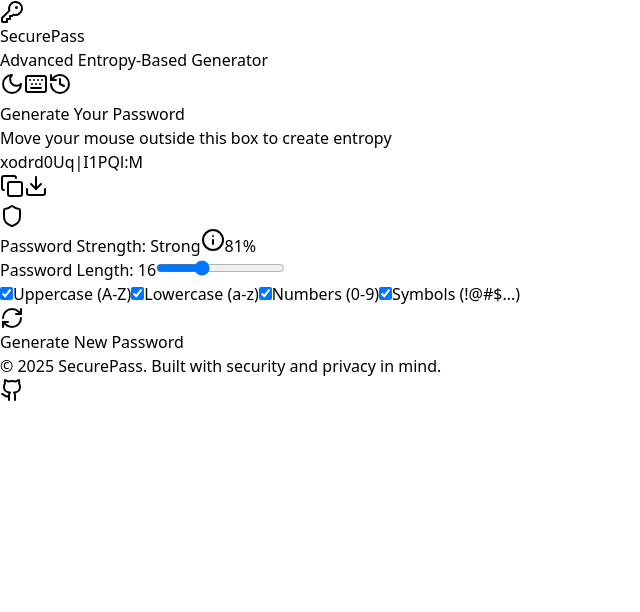
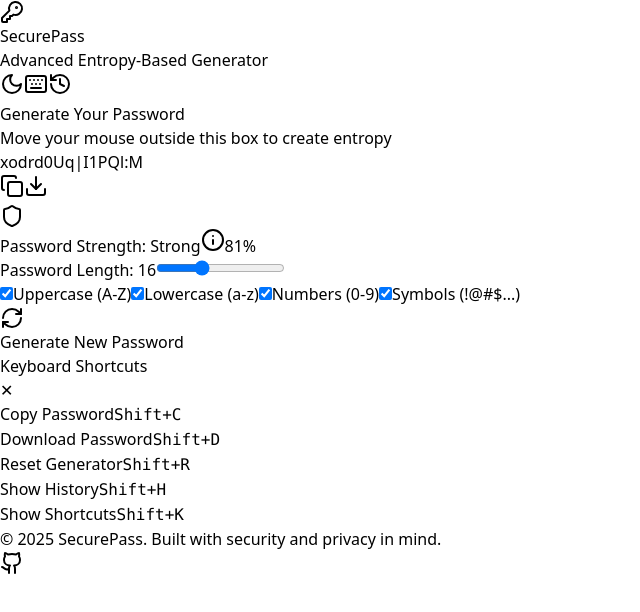
Before and after one commit to aisurf3r/securepass, a React (Vite) app: page / in a window 1280 px wide. Both pictures are taken after a click on the button 36 px from the left and 84 px from the top of the page. Shown: the top 612 px of the page, without its empty margins (0-640 px from the left). Built offline with nearby package versions, Linux system fonts and the light colour scheme.

Commit message:
Update App.tsx

```diff
--- a/src/App.tsx
+++ b/src/App.tsx
@@ -187,9 +187,8 @@
     if (!touch) return;
 
     const now = Date.now();
-    if (now - lastUpdateRef.current < 100) return; // Aumentado el tiempo entre actualizaciones
+    if (now - lastUpdateRef.current < 100) return;
 
-    // Solo 2 puntos por toque (antes eran 5)
     for (let i = 0; i < 2; i++) {
       mousePointsRef.current.push(
         touch.clientX + Math.random() * 10 - 5,
@@ -198,7 +197,7 @@
       );
     }
 
-    const newEntropy = Math.min(100, mousePointsRef.current.length / 6); // Más lento que antes (/4.5)
+    const newEntropy = Math.min(100, mousePointsRef.current.length / 6);
     setEntropyCollected(newEntropy);
     lastUpdateRef.current = now;
 
@@ -378,7 +377,13 @@
           </div>
 
           <div className="relative">
-            <div className={`${darkMode ? 'bg-gray-700' : 'bg-gray-100'} p-4 rounded-lg break-all font-mono text-lg min-h-[4rem] flex items-center overflow-x-auto max-h-24 overflow-y-auto`}>
+            <div className={`
+              ${darkMode ? 'bg-gray-700' : 'bg-gray-100'}
+              p-4 rounded-lg break-all font-mono text-lg
+              min-h-[4rem] flex items-center overflow-x-auto
+              ${!password ? 'justify-center' : ''}
+              max-h-20
+            `}>
               {password || 'Your password will appear here'}
             </div>
             {password && (
@@ -499,8 +504,112 @@
         </div>
       </main>
 
-      {/* Los modales (showHistory, showStrengthInfo, showKeyboardShortcuts) permanecen igual */}
-      {/* ... */}
+      {showHistory && (
+        <div className="fixed inset-0 bg-black/50 flex items-center justify-center p-4">
+          <div className={`${darkMode ? 'bg-gray-800' : 'bg-white'} rounded-xl p-6 w-full max-w-md`}>
+            <div className="flex justify-between items-center mb-4">
+              <h3 className={`text-xl font-bold ${darkMode ? 'text-white' : 'text-gray-800'}`}>Password History</h3>
+              <button
+                onClick={() => setShowHistory(false)}
+                className={darkMode ? 'text-gray-400 hover:text-gray-200' : 'text-gray-500 hover:text-gray-700'}
+              >
+                ✕
+              </button>
+            </div>
+            <div className="space-y-3 max-h-96 overflow-y-auto">
+              {passwordHistory.length === 0 ? (
+                <p className={`text-center py-4 ${darkMode ? 'text-gray-400' : 'text-gray-500'}`}>No passwords generated yet</p>
+              ) : (
+                passwordHistory.map((item, index) => (
+                  <div key={index} className={`${darkMode ? 'bg-gray-700' : 'bg-gray-50'} p-3 rounded-lg`}>
+                    <div className="font-mono text-sm break-all">{item.password}</div>
+                    <div className="flex justify-between items-center mt-2 text-sm text-gray-500">
+                      <span>Strength: {item.strength}%</span>
+                      <span>{new Date(item.timestamp).toLocaleTimeString()}</span>
+                    </div>
+                  </div>
+                ))
+              )}
+            </div>
+          </div>
+        </div>
+      )}
+
+      {showStrengthInfo && (
+        <div className="fixed inset-0 bg-black/50 flex items-center justify-center p-4">
+          <div className={`${darkMode ? 'bg-gray-800' : 'bg-white'} rounded-xl p-6 w-full max-w-md`}>
+            <div className="flex justify-between items-center mb-4">
+              <h3 className={`text-xl font-bold ${darkMode ? 'text-white' : 'text-gray-800'}`}>Password Strength Calculation</h3>
+              <button
+                onClick={() => setShowStrengthInfo(false)}
+                className={darkMode ? 'text-gray-400 hover:text-gray-200' : 'text-gray-500 hover:text-gray-700'}
+              >
+                ✕
+              </button>
+            </div>
+            <div className="space-y-4">
+              <div>
+                <h4 className={`font-medium mb-2 ${darkMode ? 'text-white' : 'text-gray-800'}`}>Length Score (30%)</h4>
+                <p className={darkMode ? 'text-gray-300 text-sm' : 'text-gray-600 text-sm'}>Longer passwords get higher scores, with 32 characters being optimal.</p>
+              </div>
+              <div>
+                <h4 className={`font-medium mb-2 ${darkMode ? 'text-white' : 'text-gray-800'}`}>Character Variety (40%)</h4>
+                <p className={darkMode ? 'text-gray-300 text-sm' : 'text-gray-600 text-sm'}>Using different types of characters (uppercase, lowercase, numbers, symbols) increases the score.</p>
+              </div>
+              <div>
+                <h4 className={`font-medium mb-2 ${darkMode ? 'text-white' : 'text-gray-800'}`}>Character Distribution (30%)</h4>
+                <p className={darkMode ? 'text-gray-300 text-sm' : 'text-gray-600 text-sm'}>Even distribution of characters improves the score.</p>
+              </div>
+              <div>
+                <h4 className={`font-medium mb-2 ${darkMode ? 'text-white' : 'text-gray-800'}`}>Penalties</h4>
+                <p className={darkMode ? 'text-gray-300 text-sm' : 'text-gray-600 text-sm'}>Scores are reduced for:</p>
+                <ul className={`list-disc list-inside ${darkMode ? 'text-gray-300' : 'text-gray-600'} text-sm mt-2`}>
+                  <li>Repeating characters (e.g., "aaa")</li>
+                  <li>Sequential patterns (e.g., "abc", "123")</li>
+                </ul>
+              </div>
+            </div>
+          </div>
+        </div>
+      )}
+
+      {showKeyboardShortcuts && (
+        <div className="fixed inset-0 bg-black/50 flex items-center justify-center p-4">
+          <div className={`${darkMode ? 'bg-gray-800' : 'bg-white'} rounded-xl p-6 w-full max-w-md`}>
+            <div className="flex justify-between items-center mb-4">
+              <h3 className={`text-xl font-bold ${darkMode ? 'text-white' : 'text-gray-800'}`}>Keyboard Shortcuts</h3>
+              <button
+                onClick={() => setShowKeyboardShortcuts(false)}
+                className={darkMode ? 'text-gray-400 hover:text-gray-200' : 'text-gray-500 hover:text-gray-700'}
+              >
+                ✕
+              </button>
+            </div>
+            <div className="space-y-3">
+              <div className="flex justify-between items-center">
+                <span className={darkMode ? 'text-gray-300' : 'text-gray-600'}>Copy Password</span>
+                <kbd className={`px-2 py-1 ${darkMode ? 'bg-gray-700' : 'bg-gray-100'} rounded text-sm`}>Shift+C</kbd>
+              </div>
+              <div className="flex justify-between items-center">
+                <span className={darkMode ? 'text-gray-300' : 'text-gray-600'}>Download Password</span>
+                <kbd className={`px-2 py-1 ${darkMode ? 'bg-gray-700' : 'bg-gray-100'} rounded text-sm`}>Shift+D</kbd>
+              </div>
+              <div className="flex justify-between items-center">
+                <span className={darkMode ? 'text-gray-300' : 'text-gray-600'}>Reset Generator</span>
+                <kbd className={`px-2 py-1 ${darkMode ? 'bg-gray-700' : 'bg-gray-100'} rounded text-sm`}>Shift+R</kbd>
+              </div>
+              <div className="flex justify-between items-center">
+                <span className={darkMode ? 'text-gray-300' : 'text-gray-600'}>Show History</span>
+                <kbd className={`px-2 py-1 ${darkMode ? 'bg-gray-700' : 'bg-gray-100'} rounded text-sm`}>Shift+H</kbd>
+              </div>
+              <div className="flex justify-between items-center">
+                <span className={darkMode ? 'text-gray-300' : 'text-gray-600'}>Show Shortcuts</span>
+                <kbd className={`px-2 py-1 ${darkMode ? 'bg-gray-700' : 'bg-gray-100'} rounded text-sm`}>Shift+K</kbd>
+              </div>
+            </div>
+          </div>
+        </div>
+      )}
 
       <footer className="text-center p-4 text-white/80 text-sm flex items-center justify-center gap-2">
         <p>© 2025 SecurePass. Built with security and privacy in mind.</p>
```
